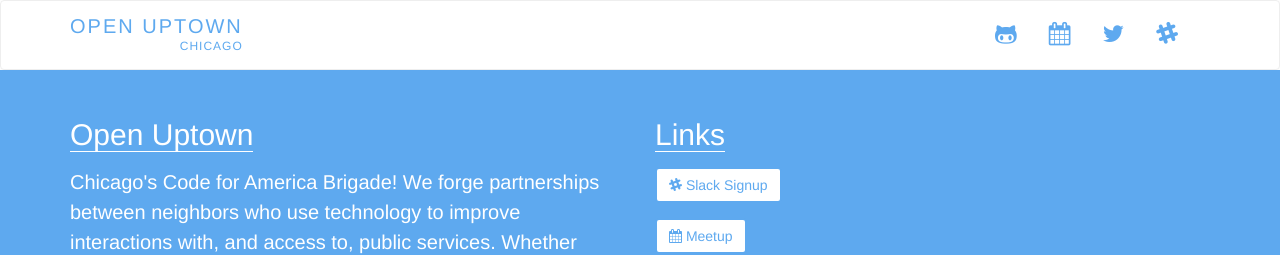
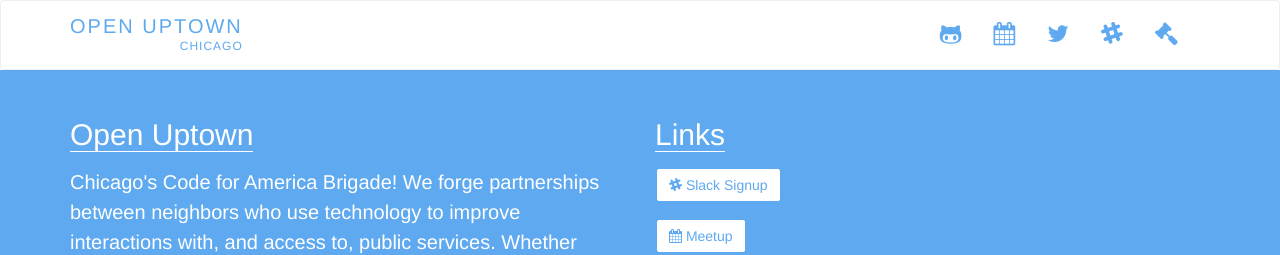
Before and after one commit to code-312/Code-and-Coffee-Uptown-Brigade.github.io, a Jekyll site: the page built from index.html, in a window 1280 px wide. Shown: the top 255 px of the page. Built offline with Jekyll 4.4.1, drawn with Linux system fonts in a browser that asks for light colours; nearby versions of some CDN libraries; comment, search, counter and statistics services are not loaded.

Commit message:
code of conduct

```diff
--- a/_includes/navbar.html
+++ b/_includes/navbar.html
@@ -18,6 +18,7 @@
         <li><a class="" href="https://www.meetup.com/Code-and-Coffee-Uptown-Brigade/" role="button"><i class="fa fa-calendar"></i></a></li>
         <li><a class="" href="http://www.twitter.com/codeuptown" role="button"><i class="fa fa-twitter"></i></a></li>
         <li><a class="" href="https://cacuptown.slack.com/" role="button"><i class="fa fa-slack"></i></a></li>
+        <li><a class="" href="https://github.com/Code-and-Coffee-Uptown-Brigade/codeofconduct/blob/master/README.md" role="button" target="_blank"><i class="fa fa-gavel"></i></a></li>
       </ul>
     </div>
   </div>
```
Also changed, not shown: 4 other files.
